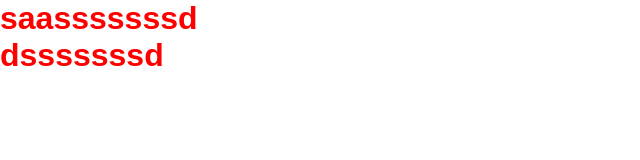
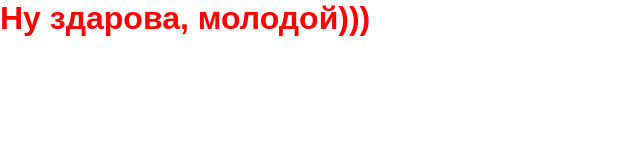
Before and after one commit to VlaDick2008/gulp-starter-2022, a website: page app/index.html in a window 1280 px wide. Shown: the whole page, without its empty margins (0-640 px from the left). Drawn offline with Linux system fonts and the light colour scheme.

Commit message:
Поправил пару косяков
Во я кекс конечно, залил какой то прикол вместо конфеты, но теперь точно всё готово

```diff
--- a/app/index.html
+++ b/app/index.html
@@ -4,14 +4,12 @@
     <meta charset="UTF-8" />
     <meta name="viewport" content="width=device-width, initial-scale=1.0" />
     <meta http-equiv="X-UA-Compatible" content="ie=edge" />
-    <title>GRANad</title>
+    <title>Title</title>
     <link rel="alternate" href="favicon.ico" />
     <link rel="stylesheet" href="css/style.min.css" />
   </head>
   <body>
-    <h1>saasssssssd</h1>
-    <h1>dsssssssd</h1>
-
+    <h1>Ну здарова, молодой)))</h1>
     <script src="js/jquery.min.js"></script>
     <script src="js/libs.min.js"></script>
     <script src="js/main.js"></script>
--- a/app/scss/_global.scss
+++ b/app/scss/_global.scss
@@ -10,7 +10,7 @@ html {
 }
 
 body {
-  font-family: "Montserrat", sans-serif;
+  font-family: 'Montserrat', sans-serif;
 }
 
 h1,
@@ -18,7 +18,8 @@ h2,
 h3,
 h4,
 h5,
-h6 {
+h6,
+p {
   margin: 0;
   padding: 0;
 }
--- a/app/scss/_vars.scss
+++ b/app/scss/_vars.scss
@@ -5,8 +5,6 @@
   padding: 0;
   text-decoration: none;
 }
-
-// COLORS
 
 // BRAKEPOINTS
 $breakpoint-min-sm: 576px;
```
Also changed, not shown: app/css/style.min.css, dist/style.css (deleted), dist/style.min.css (deleted).
